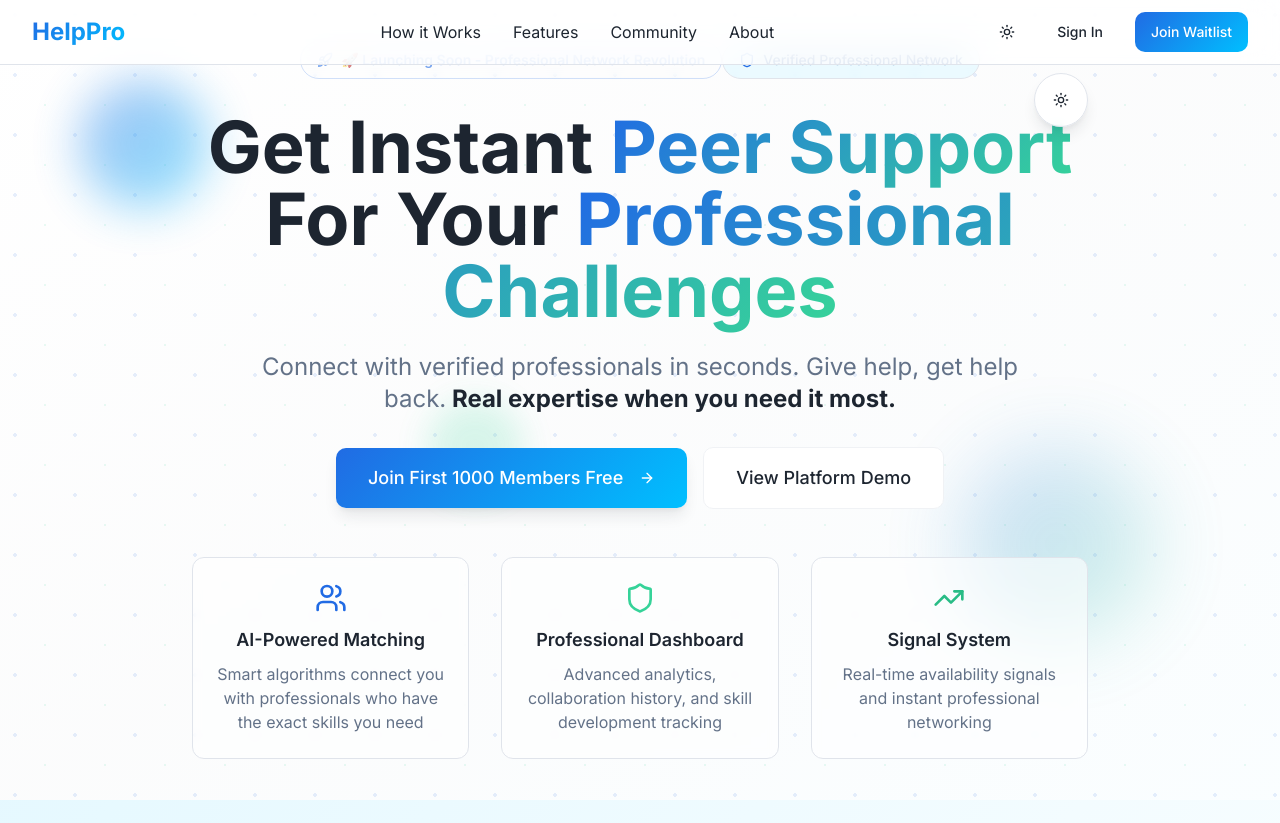
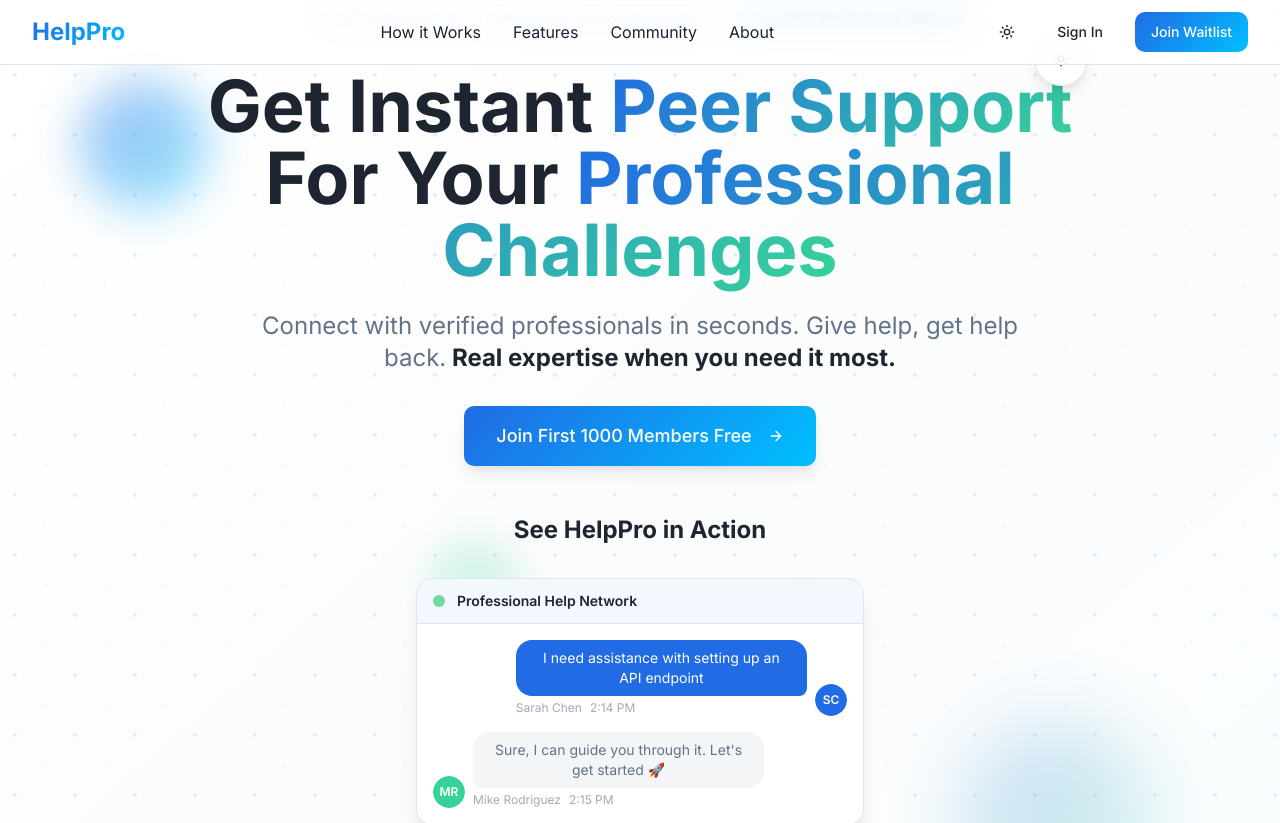
Before and after one commit to mrumranshaikh-official/helppro, a React (Vite) app: page / in a window 1280 px wide. Shown: the top 823 px of the page. Built offline with nearby package versions, Linux system fonts and the light colour scheme; a web font is replaced by a local one.

Commit message:
Refactor homepage content
Remove "Stay Updated" and "View Platform Demo" sections. Add an animated chat simulation to showcase user interaction and assistance.

```diff
--- /dev/null
+++ b/src/components/chat-simulation.tsx
@@ -0,0 +1,133 @@
+import { useState, useEffect } from "react";
+import { Avatar, AvatarFallback, AvatarImage } from "@/components/ui/avatar";
+
+const ChatSimulation = () => {
+  const [visibleMessages, setVisibleMessages] = useState(0);
+  const [isTyping, setIsTyping] = useState(false);
+
+  const messages = [
+    {
+      id: 1,
+      sender: "Sarah Chen",
+      avatar: "SC",
+      message: "I need assistance with setting up an API endpoint",
+      time: "2:14 PM",
+      isSeeker: true
+    },
+    {
+      id: 2,
+      sender: "Mike Rodriguez",
+      avatar: "MR",
+      message: "Sure, I can guide you through it. Let's get started 🚀",
+      time: "2:15 PM",
+      isSeeker: false
+    }
+  ];
+
+  useEffect(() => {
+    const timer = setTimeout(() => {
+      if (visibleMessages < messages.length) {
+        if (visibleMessages === 0) {
+          // Show first message immediately
+          setVisibleMessages(1);
+        } else {
+          // Show typing indicator before second message
+          setIsTyping(true);
+          setTimeout(() => {
+            setIsTyping(false);
+            setVisibleMessages(2);
+          }, 1500);
+        }
+      } else {
+        // Restart animation after a pause
+        setTimeout(() => {
+          setVisibleMessages(0);
+        }, 3000);
+      }
+    }, visibleMessages === 0 ? 1000 : 2500);
+
+    return () => clearTimeout(timer);
+  }, [visibleMessages, messages.length]);
+
+  return (
+    <div className="max-w-md mx-auto bg-card border border-border rounded-2xl shadow-xl overflow-hidden">
+      {/* Chat Header */}
+      <div className="bg-primary/5 border-b border-border px-4 py-3">
+        <div className="flex items-center space-x-3">
+          <div className="w-3 h-3 bg-green-500 rounded-full animate-pulse"></div>
+          <span className="font-semibold text-sm">Professional Help Network</span>
+        </div>
+      </div>
+
+      {/* Chat Messages */}
+      <div className="p-4 space-y-4 min-h-[200px]">
+        {messages.slice(0, visibleMessages).map((message, index) => (
+          <div
+            key={message.id}
+            className={`flex ${message.isSeeker ? 'justify-end' : 'justify-start'} animate-fade-in`}
+            style={{ animationDelay: `${index * 0.5}s` }}
+          >
+            <div className={`flex items-end space-x-2 max-w-[80%] ${message.isSeeker ? 'flex-row-reverse space-x-reverse' : ''}`}>
+              <Avatar className="w-8 h-8">
+                <AvatarFallback className={`text-xs font-semibold ${
+                  message.isSeeker
+                    ? 'bg-primary text-primary-foreground'
+                    : 'bg-accent text-accent-foreground'
+                }`}>
+                  {message.avatar}
+                </AvatarFallback>
+              </Avatar>
+              <div>
+                <div className={`rounded-2xl px-4 py-2 ${
+                  message.isSeeker
+                    ? 'bg-primary text-primary-foreground rounded-br-sm'
+                    : 'bg-muted text-muted-foreground rounded-bl-sm'
+                }`}>
+                  <p className="text-sm">{message.message}</p>
+                </div>
+                <div className="flex items-center mt-1">
+                  <span className="text-xs text-muted-foreground/60 mr-2">
+                    {message.sender}
+                  </span>
+                  <span className="text-xs text-muted-foreground/60">
+                    {message.time}
+                  </span>
+                </div>
+              </div>
+            </div>
+          </div>
+        ))}
+
+        {/* Typing Indicator */}
+        {isTyping && (
+          <div className="flex justify-start animate-fade-in">
+            <div className="flex items-end space-x-2 max-w-[80%]">
+              <Avatar className="w-8 h-8">
+                <AvatarFallback className="text-xs font-semibold bg-accent text-accent-foreground">
+                  MR
+                </AvatarFallback>
+              </Avatar>
+              <div>
+                <div className="rounded-2xl px-4 py-2 bg-muted rounded-bl-sm">
+                  <div className="flex space-x-1">
+                    <div className="w-2 h-2 bg-muted-foreground/60 rounded-full animate-pulse"></div>
+                    <div className="w-2 h-2 bg-muted-foreground/60 rounded-full animate-pulse" style={{animationDelay: '0.2s'}}></div>
+                    <div className="w-2 h-2 bg-muted-foreground/60 rounded-full animate-pulse" style={{animationDelay: '0.4s'}}></div>
+                  </div>
+                </div>
+                <div className="flex items-center mt-1">
+                  <span className="text-xs text-muted-foreground/60 mr-2">
+                    Mike Rodriguez
+                  </span>
+                  <span className="text-xs text-muted-foreground/60">typing...</span>
+                </div>
+              </div>
+            </div>
+          </div>
+        )}
+      </div>
+    </div>
+  );
+};
+
+export default ChatSimulation;
--- a/src/components/footer.tsx
+++ b/src/components/footer.tsx
@@ -123,41 +123,6 @@ const Footer = () => {
           </div>
         </div>
 
-        {/* Newsletter Section */}
-        <div className="bg-gradient-secondary rounded-2xl p-8 mb-12">
-          <div className="text-center max-w-2xl mx-auto">
-            <Globe className="w-8 h-8 text-primary mx-auto mb-4" />
-            <h3 className="text-2xl font-bold mb-4">
-              Stay Updated
-            </h3>
-            <p className="text-muted-foreground mb-6">
-              Be the first to know when HelpPro launches. Get exclusive early access and
-              help shape the future of professional collaboration.
-            </p>
-            <div className="flex flex-col sm:flex-row gap-3 max-w-md mx-auto">
-              <input
-                type="email"
-                placeholder="Enter your email"
-                className="flex-1 px-4 py-3 rounded-lg border border-border bg-background focus:outline-none focus:ring-2 focus:ring-primary/20"
-                id="waitlist-email"
-              />
-              <Button
-                className="bg-gradient-primary hover:opacity-90 px-6"
-                onClick={() => {
-                  const emailInput = document.getElementById('waitlist-email') as HTMLInputElement;
-                  if (emailInput && emailInput.value) {
-                    alert(`Thank you! We'll notify you at ${emailInput.value} when HelpPro launches.`);
-                    emailInput.value = '';
-                  } else {
-                    alert('Please enter your email address.');
-                  }
-                }}
-              >
-                Join Waitlist
-              </Button>
-            </div>
-          </div>
-        </div>
 
         <Separator className="mb-8" />
 
--- a/src/components/hero-section.tsx
+++ b/src/components/hero-section.tsx
@@ -2,6 +2,7 @@ import { Button } from "@/components/ui/button";
 import { Badge } from "@/components/ui/badge";
 import { ArrowRight, Users, Shield, TrendingUp, Rocket } from "lucide-react";
 import ThemeToggle from "@/components/theme-toggle";
+import ChatSimulation from "@/components/chat-simulation";
 import heroBg from "@/assets/hero-bg.jpg";
 
 const HeroSection = () => {
@@ -70,8 +71,8 @@ const HeroSection = () => {
             <strong className="text-foreground"> Real expertise when you need it most.</strong>
           </p>
 
-          {/* CTA Buttons */}
-          <div className="flex flex-col sm:flex-row gap-4 justify-center items-center mb-12 animate-fade-in" style={{animationDelay: '0.8s'}}>
+          {/* CTA Button */}
+          <div className="flex justify-center items-center mb-12 animate-fade-in" style={{animationDelay: '0.8s'}}>
             <Button
               size="lg"
               className="bg-gradient-primary hover:opacity-90 transition-opacity shadow-lg text-lg px-8 py-4 h-auto hover-scale w-full sm:w-auto"
@@ -86,17 +87,16 @@ const HeroSection = () => {
               Join First 1000 Members Free
               <ArrowRight className="ml-2 w-5 h-5" />
             </Button>
-            <Button
-              size="lg"
-              variant="outline"
-              className="text-lg px-8 py-4 h-auto hover-scale w-full sm:w-auto"
-            >
-              View Platform Demo
-            </Button>
+          </div>
+
+          {/* Live Chat Demo */}
+          <div className="mb-12 animate-fade-in" style={{animationDelay: '1s'}}>
+            <h3 className="text-2xl font-bold text-center mb-8">See HelpPro in Action</h3>
+            <ChatSimulation />
           </div>
 
           {/* Advanced Platform Features */}
-          <div className="grid grid-cols-1 md:grid-cols-3 gap-8 max-w-5xl mx-auto animate-fade-in" style={{animationDelay: '1s'}}>
+          <div className="grid grid-cols-1 md:grid-cols-3 gap-8 max-w-5xl mx-auto animate-fade-in" style={{animationDelay: '1.2s'}}>
             <div className="flex flex-col items-center p-6 rounded-xl bg-card/60 backdrop-blur-sm border border-border hover-scale">
               <Users className="w-8 h-8 text-primary mb-3" />
               <h3 className="font-semibold text-lg mb-2">AI-Powered Matching</h3>
```
